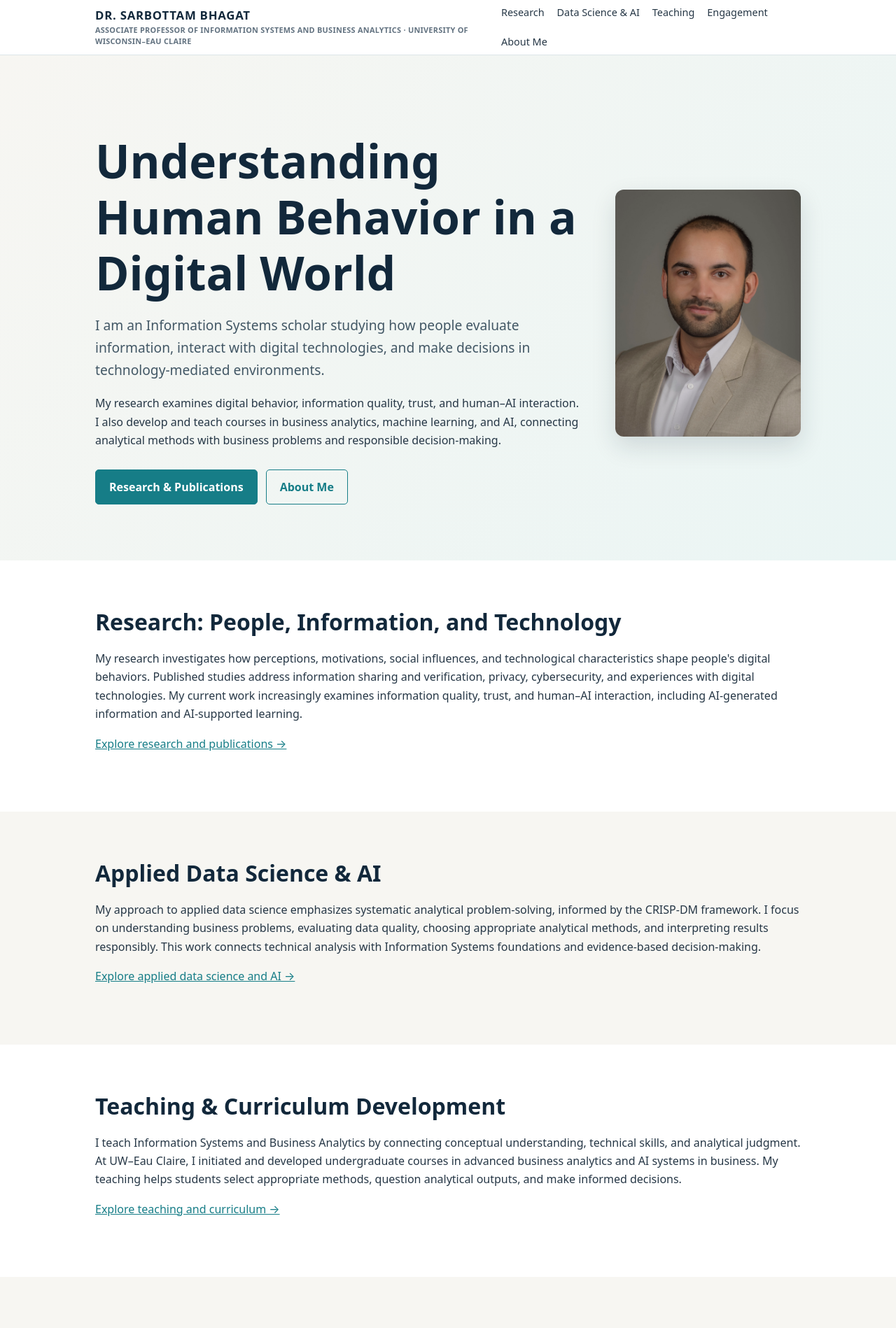
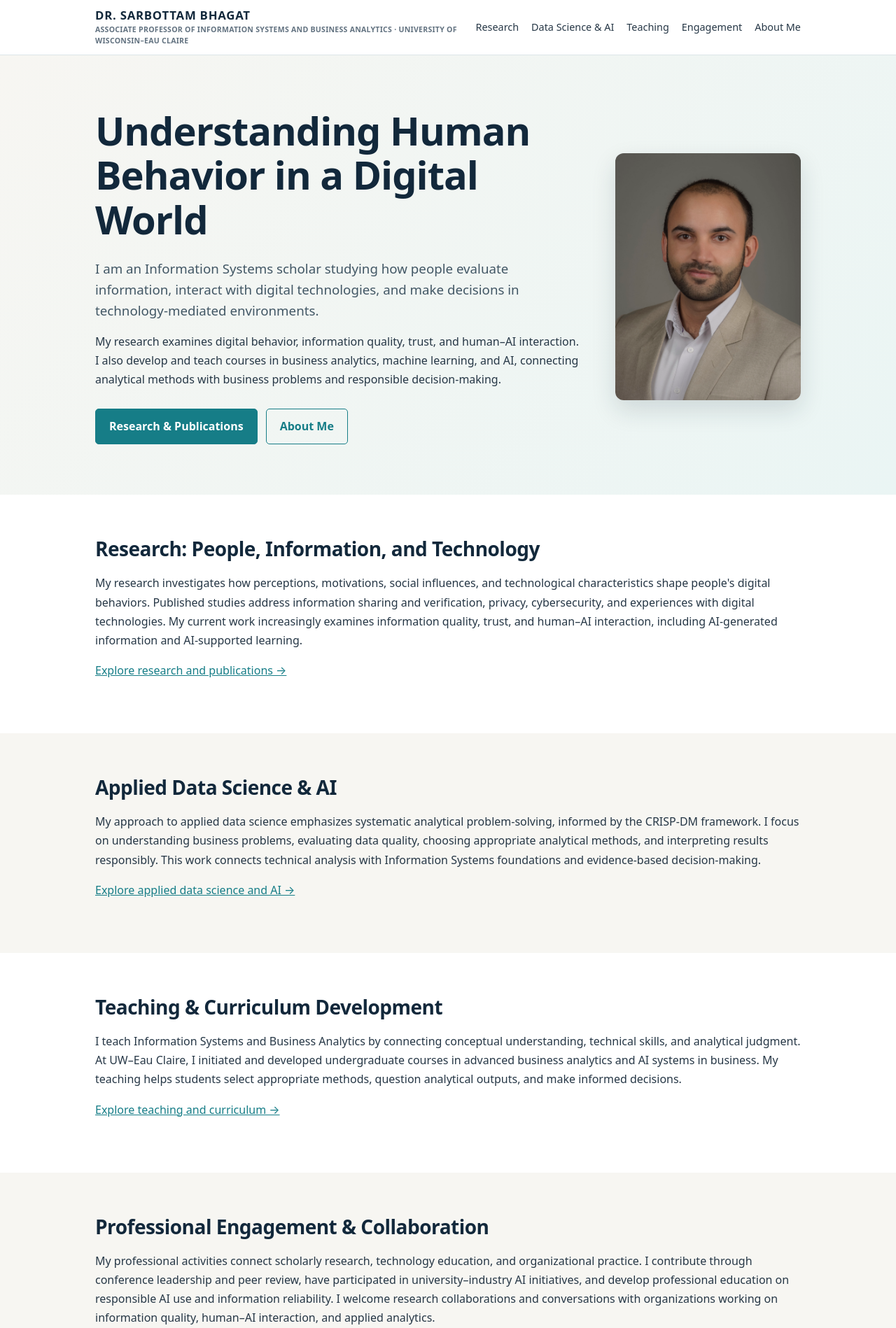
Before and after one commit to sarbottambhagat/sarbottambhagat.github.io, a Jekyll site: the page built from index.md, in a window 1280 px wide. Shown: the top 1898 px of the page at 70% size. Built offline with Jekyll 4.4.1, drawn with Linux system fonts in a browser that asks for light colours.

Commit message:
Unify site typography hierarchy and spacing

```diff
--- a/assets/css/style.css
+++ b/assets/css/style.css
@@ -17,3 +17,48 @@
 .brand:hover{text-decoration:none}
 .brand:hover .brand-name{text-decoration:underline}
 @media(max-width:900px){.nav{align-items:flex-start;flex-direction:column;padding-top:16px;padding-bottom:16px}.brand{max-width:100%}}
+
+/* Unified type scale and vertical rhythm */
+body{font-size:16px;line-height:1.7}
+h1,h2,h3{letter-spacing:-.018em;line-height:1.25}
+h1{font-size:clamp(2.1rem,4vw,2.55rem);margin:0 0 24px;max-width:none}
+h2{font-size:clamp(1.5rem,2.7vw,1.75rem);margin:0 0 18px}
+h3{font-size:1.22rem;margin:28px 0 10px}
+p{margin:0 0 16px}
+.content>h2{margin:46px 0 18px;padding-top:4px}
+.content>h1+h2{margin-top:28px}
+.content>h3{margin-top:28px}
+.content>.lead{font-size:1.12rem;line-height:1.65;margin:0 0 22px;color:#425765}
+.content>.page-toc{margin:20px 0 38px}
+.content>.page-toc+h2{margin-top:0}
+.hero h1{font-size:clamp(2.5rem,5vw,3.5rem);line-height:1.13;max-width:760px;margin:0 0 24px}
+.hero .lead{font-size:1.17rem;line-height:1.6}
+.hero p{max-width:700px}
+.hero{padding:76px 0 72px}
+.section{padding:60px 0}
+.section:not(.hero)>.wrap>h2{margin-bottom:18px}
+.pub{padding:18px 0}
+.pub h3{font-size:1.08rem;line-height:1.4;margin:0 0 8px}
+.pub p{margin:8px 0 0}
+.pub p:last-child{margin-bottom:0}
+.pub strong{font-weight:700}
+.grant-entry h3{font-size:1.04rem;line-height:1.45}
+.grant-entry p{font-size:.92rem;color:var(--muted)}
+.publication-year{font-size:.92rem;letter-spacing:.06em;text-transform:uppercase;color:var(--muted);font-weight:700;margin:30px 0 6px}
+.publication-year+.pub{padding-top:10px}
+.page-toc{padding:15px 20px}
+.page-toc strong{font-size:.86rem}
+.page-toc a{font-size:.89rem}
+.brand{max-width:520px}
+.brand-role{font-size:.66rem}
+@media(max-width:900px){.nav{gap:12px}}
+@media(max-width:680px){
+ .hero{padding:52px 0}
+ .section{padding:42px 0}
+ .content>h2{margin-top:36px}
+ .content>.page-toc{margin-bottom:28px}
+ .page-toc{padding:14px 16px}
+ .hero h1{font-size:clamp(2.25rem,9vw,2.8rem)}
+ .brand-name{font-size:1rem}
+ .brand-role{font-size:.64rem}
+}
```
